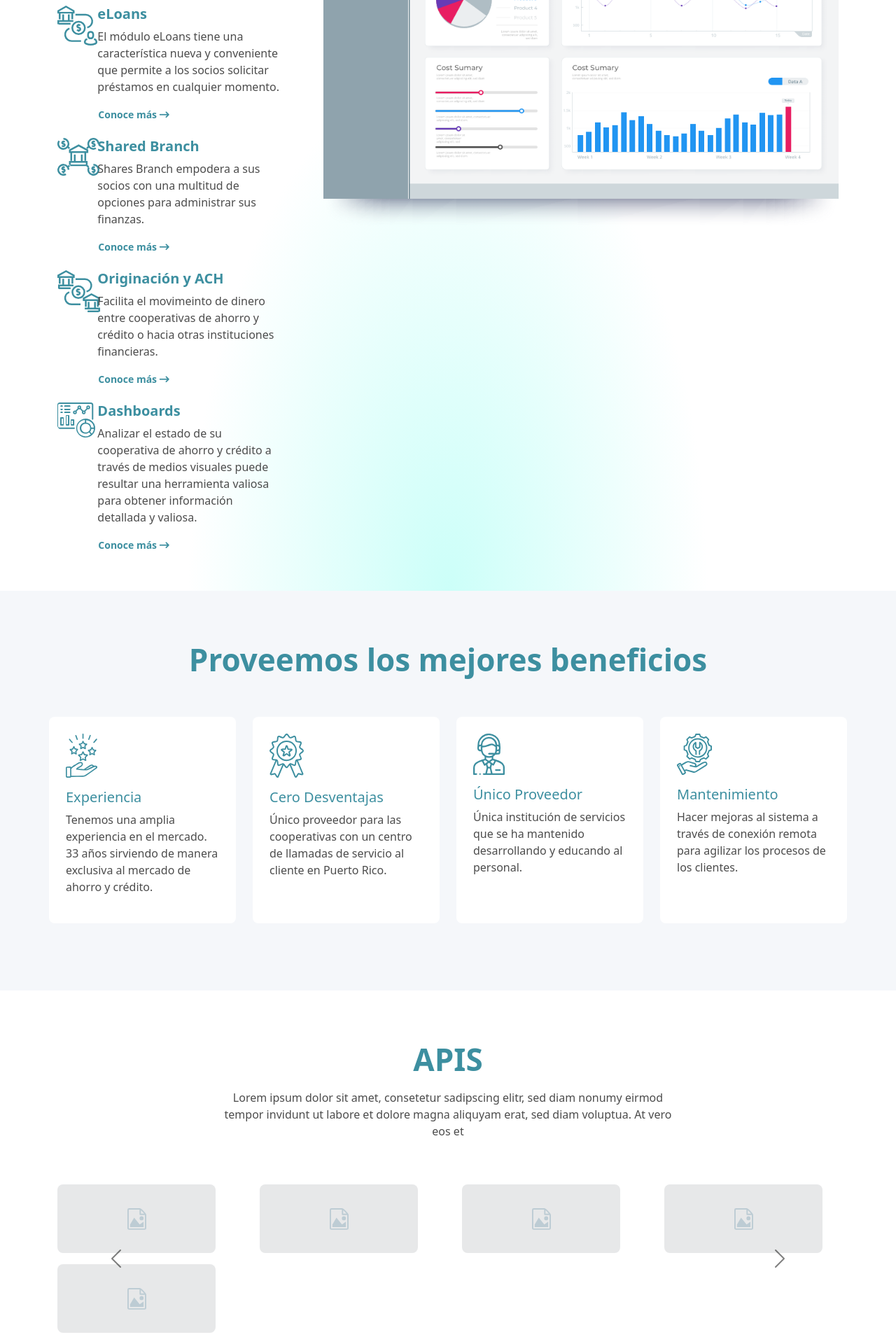
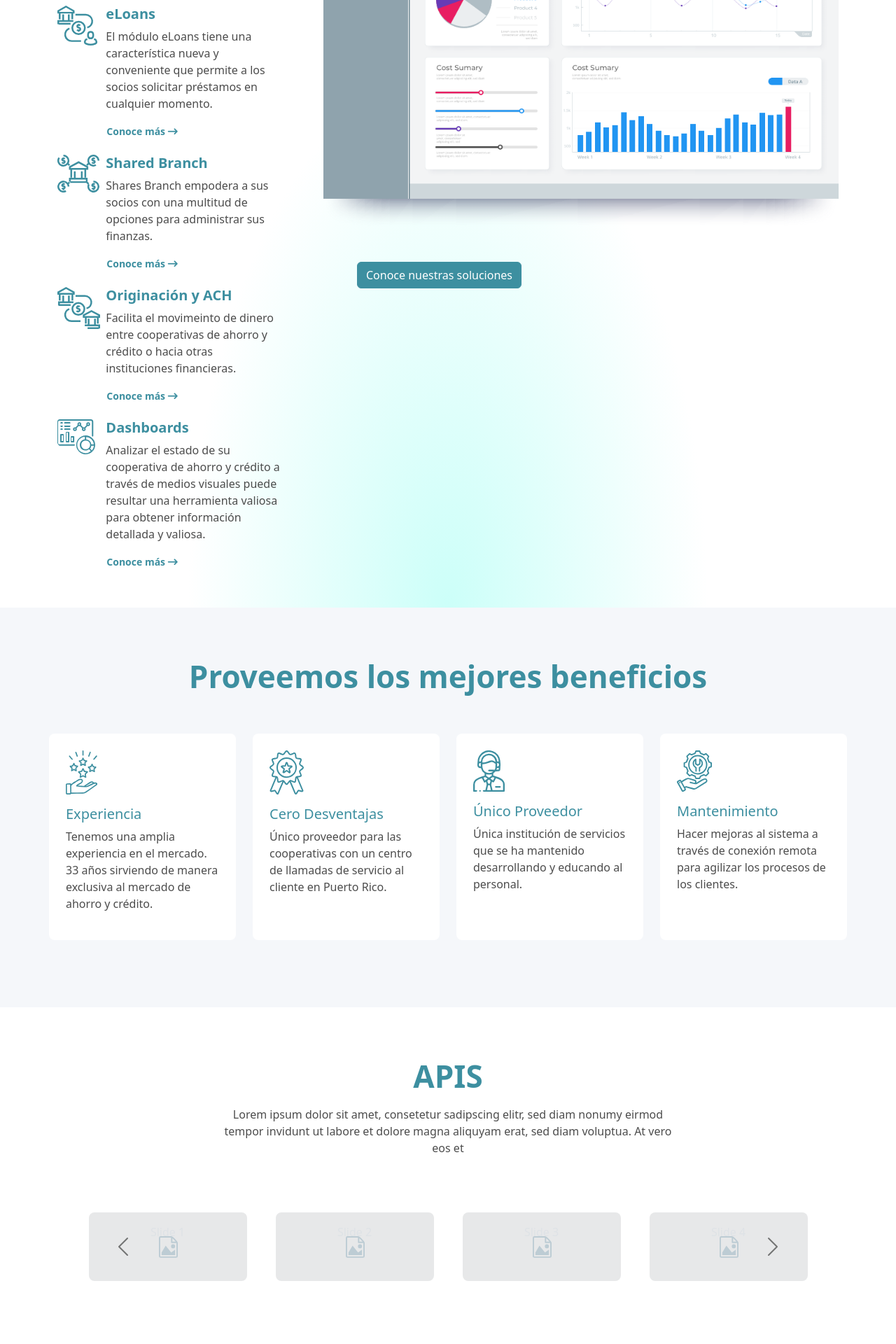
Before and after one commit to mioagency/helvetia, a PHP site: page / in a window 1280 px wide. Shown: the part 1680-3600 px from the top of the page at 70% size. Run offline with PHP 8.4, Linux system fonts and the light colour scheme; some libraries are stand-ins or nearby versions.

Commit message:
Add - new apis template

```diff
--- a/index.php
+++ b/index.php
@@ -92,7 +92,7 @@ include_once ('templates/header.php'); ?>
             <div class="col-2">
               <img src="<?php $SERVER_URI ?>images/ncus-web.svg" alt="">
             </div>
-            <div class="col-10">
+            <div class="col-10 ps-4">
               <h4 class="text-primary fs-6 fw-bold">NCUS WEB</h4>
               <p>NCUS Web es un sistema especialmente diseñado para la automatización de cooperativas de ahorro y crédito.</p>
               <a href="<?php $SERVER_URI ?>soluciones-nucs-web.php"><button type="button" class="btn btn-link text-decoration-none ps-0 pt-0 fw-bold fs-14">
@@ -105,7 +105,7 @@ include_once ('templates/header.php'); ?>
             <div class="col-2">
               <img src="<?php $SERVER_URI ?>images/eloans.svg" alt="">
             </div>
-            <div class="col-10">
+            <div class="col-10 ps-4">
               <h4 class="text-primary fs-6 fw-bold">eLoans</h4>
               <p>El módulo eLoans tiene una característica nueva y conveniente que permite a los socios solicitar préstamos en cualquier momento.</p>
               <a href="javascript:void(0)"><button type="button" class="btn btn-link text-decoration-none ps-0 pt-0 fw-bold fs-14">
@@ -118,7 +118,7 @@ include_once ('templates/header.php'); ?>
             <div class="col-2">
               <img src="<?php $SERVER_URI ?>images/shared-branch.svg" alt="">
             </div>
-            <div class="col-10">
+            <div class="col-10 ps-4">
               <h4 class="text-primary fs-6 fw-bold">Shared Branch</h4>
               <p>Shares Branch empodera a sus socios con una multitud de opciones para administrar sus finanzas.</p>
               <a href="javascript:void(0)"><button type="button" class="btn btn-link text-decoration-none ps-0 pt-0 fw-bold fs-14">
@@ -131,7 +131,7 @@ include_once ('templates/header.php'); ?>
             <div class="col-2">
               <img src="<?php $SERVER_URI ?>images/originacion-y-ach.svg" alt="">
             </div>
-            <div class="col-10">
+            <div class="col-10 ps-4">
               <h4 class="text-primary fs-6 fw-bold">Originación y ACH</h4>
               <p>Facilita el movimeinto de dinero entre cooperativas de ahorro y crédito o hacia otras instituciones financieras.</p>
               <a href="javascript:void(0)"><button type="button" class="btn btn-link text-decoration-none ps-0 pt-0 fw-bold fs-14">
@@ -144,7 +144,7 @@ include_once ('templates/header.php'); ?>
             <div class="col-2">
               <img src="<?php $SERVER_URI ?>images/dashboards.svg" alt="">
             </div>
-            <div class="col-10">
+            <div class="col-10 ps-4">
               <h4 class="text-primary fs-6 fw-bold">Dashboards</h4>
               <p>Analizar el estado de su cooperativa de ahorro y crédito a través de medios visuales puede resultar una herramienta valiosa para obtener información detallada y valiosa.</p>
               <a href="javascript:void(0)"><button type="button" class="btn btn-link text-decoration-none ps-0 pt-0 fw-bold fs-14">
@@ -155,6 +155,7 @@ include_once ('templates/header.php'); ?>
         </div>
         <div class="col-12 col-md-8">
           <img class="img-fluid" src="<?php $SERVER_URI ?>images/dashboard.png" alt="Dashboard">
+          <button class="btn btn-primary text-white mt-5 ms-5">Conoce nuestras soluciones</button>
         </div>
       </div>
     </div>
@@ -198,6 +199,7 @@ include_once ('templates/header.php'); ?>
 
 <!-- Template APIs -->
 <?php include_once ('templates/apis.php'); ?>
+
 <div class="container-fluid py-5 pr-bg">
   <div class="container">
     <div class="row py-5 mt-5 mb-5">
--- a/js/custom.js
+++ b/js/custom.js
@@ -1,12 +1,26 @@
-$(function(){
-  /*
-  var current = location.pathname;
-  $('#navItems li a').each(function(){
-      var $this = $(this);
-      // if the current path is like this link, make it active
-      if($this.attr('href').indexOf(current) !== -1){
-          $this.addClass('active');
-      }
-  })
-  */
+// Add mobile css class to body
+$(window).ready(function () {
+  if (window.screen.width <= 700) {
+    $("body").addClass("mobile");
+  } else {
+    $("body").removeClass("mobile");
+  }
+});
+
+
+// Carousel
+let items = document.querySelectorAll('.carousel .carousel-item')
+
+		items.forEach((el) => {
+			const minPerSlide = 4
+			let next = el.nextElementSibling
+			for (var i=1; i<minPerSlide; i++) {
+				if (!next) {
+            // wrap carousel by using first child
+            next = items[0]
+        }
+        let cloneChild = next.cloneNode(true)
+        el.appendChild(cloneChild.children[0])
+        next = next.nextElementSibling
+    }
 })
--- a/scss/custom.scss
+++ b/scss/custom.scss
@@ -61,6 +61,42 @@ body{ color: #4C4C4C; }
   bottom: -60px;
 }
 
+@media (max-width: 767px) {
+  .carousel-inner .carousel-item > div {
+    display: none;
+  }
+  .carousel-inner .carousel-item > div:first-child {
+    display: block;
+  }
+}
+
+.carousel-inner .carousel-item.active,
+.carousel-inner .carousel-item-next,
+.carousel-inner .carousel-item-prev {
+  display: flex;
+}
+
+/* medium and up screens */
+@media (min-width: 768px) {
+
+  .carousel-inner .carousel-item-end.active,
+  .carousel-inner .carousel-item-next {
+    transform: translateX(25%);
+  }
+
+  .carousel-inner .carousel-item-start.active,
+  .carousel-inner .carousel-item-prev {
+    transform: translateX(-25%);
+  }
+}
+
+.carousel-inner .carousel-item-end,
+.carousel-inner .carousel-item-start {
+  transform: translateX(0);
+}
+
+
+
 /* Botones */
 .btn:hover:not(.btn-link){
   background: $tertiary;
--- a/templates/apis.php
+++ b/templates/apis.php
@@ -5,10 +5,10 @@
       <p class="pt-2">Lorem ipsum dolor sit amet, consetetur sadipscing elitr, sed diam nonumy eirmod tempor invidunt ut labore et dolore magna aliquyam erat, sed diam voluptua. At vero eos et</p>
     </div>
   </div>
-  <div id="apiCarousel" class="carousel slide" data-bs-theme="dark">
+  <!--<div id="apiCarousel" class="carousel slide" data-bs-theme="dark">
     <div class="carousel-inner">
       <div class="carousel-item active">
-        <div class="row gap-3">
+        <div class="row flex-nowrap gap-3">
           <div class="col"><img src="<?php $SERVER_URI ?>images/img-placeholder.svg" alt="..."></div>
           <div class="col"><img src="<?php $SERVER_URI ?>images/img-placeholder.svg" alt="..."></div>
           <div class="col"><img src="<?php $SERVER_URI ?>images/img-placeholder.svg" alt="..."></div>
@@ -17,7 +17,7 @@
         </div>
       </div>
       <div class="carousel-item">
-        <div class="row gap-3">
+        <div class="row flex-nowrap gap-3">
           <div class="col"><img src="<?php $SERVER_URI ?>images/img-placeholder.svg" alt="..."></div>
           <div class="col"><img src="<?php $SERVER_URI ?>images/img-placeholder.svg" alt="..."></div>
           <div class="col"><img src="<?php $SERVER_URI ?>images/img-placeholder.svg" alt="..."></div>
@@ -26,7 +26,7 @@
         </div>
       </div>
       <div class="carousel-item">
-        <div class="row gap-3">
+        <div class="row flex-nowrap gap-3">
           <div class="col"><img src="<?php $SERVER_URI ?>images/img-placeholder.svg" alt="..."></div>
           <div class="col"><img src="<?php $SERVER_URI ?>images/img-placeholder.svg" alt="..."></div>
           <div class="col"><img src="<?php $SERVER_URI ?>images/img-placeholder.svg" alt="..."></div>
@@ -43,5 +43,79 @@
       <span class="carousel-control-next-icon text-primary" aria-hidden="true"></span>
       <span class="visually-hidden">Next</span>
     </button>
-  </div>
+  </div>-->
+  <div class="container text-center my-3">
+		<div class="row mx-auto my-auto justify-content-center">
+			<div id="apisCarousel" class="carousel slide" data-bs-ride="carousel" data-bs-theme="dark">
+				<div class="carousel-inner" role="listbox">
+					<div class="carousel-item active">
+						<div class="col-md-3">
+							<div class="card border-0 bg-transparent">
+								<div class="card-img">
+									<img src="<?php $SERVER_URI ?>images/img-placeholder.svg" class="img-fluid">
+								</div>
+								<div class="card-img-overlay">Slide 1</div>
+							</div>
+						</div>
+					</div>
+					<div class="carousel-item">
+						<div class="col-md-3">
+							<div class="card border-0 bg-transparent">
+								<div class="card-img">
+									<img src="<?php $SERVER_URI ?>images/img-placeholder.svg" class="img-fluid">
+								</div>
+								<div class="card-img-overlay border-0">Slide 2</div>
+							</div>
+						</div>
+					</div>
+					<div class="carousel-item">
+						<div class="col-md-3">
+							<div class="card border-0 bg-transparent">
+								<div class="card-img">
+									<img src="<?php $SERVER_URI ?>images/img-placeholder.svg" class="img-fluid">
+								</div>
+								<div class="card-img-overlay border-0">Slide 3</div>
+							</div>
+						</div>
+					</div>
+					<div class="carousel-item">
+						<div class="col-md-3">
+							<div class="card border-0 bg-transparent">
+								<div class="card-img">
+									<img src="<?php $SERVER_URI ?>images/img-placeholder.svg" class="img-fluid">
+								</div>
+								<div class="card-img-overlay border-0">Slide 4</div>
+							</div>
+						</div>
+					</div>
+					<div class="carousel-item">
+						<div class="col-md-3">
+							<div class="card border-0 bg-transparent">
+								<div class="card-img">
+									<img src="<?php $SERVER_URI ?>images/img-placeholder.svg" class="img-fluid">
+								</div>
+								<div class="card-img-overlay border-0">Slide 5</div>
+							</div>
+						</div>
+					</div>
+					<div class="carousel-item">
+						<div class="col-md-3">
+							<div class="card border-0 bg-transparent">
+								<div class="card-img">
+									<img src="<?php $SERVER_URI ?>images/img-placeholder.svg" class="img-fluid">
+								</div>
+								<div class="card-img-overlay border-0">Slide 6</div>
+							</div>
+						</div>
+					</div>
+				</div>
+				<a class="carousel-control-prev bg-transparent w-aut" href="#apisCarousel" role="button" data-bs-slide="prev">
+					<span class="carousel-control-prev-icon text-black" aria-hidden="true"></span>
+				</a>
+				<a class="carousel-control-next bg-transparent w-aut" href="#apisCarousel" role="button" data-bs-slide="next">
+					<span class="carousel-control-next-icon text-black" aria-hidden="true"></span>
+				</a>
+			</div>
+		</div>
+	</div>
 </div>
```
Also changed, not shown: css/custom.css, 1 other file.
